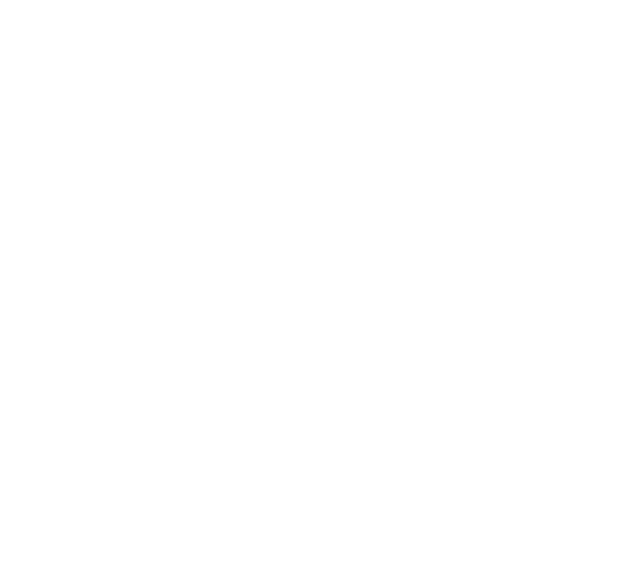
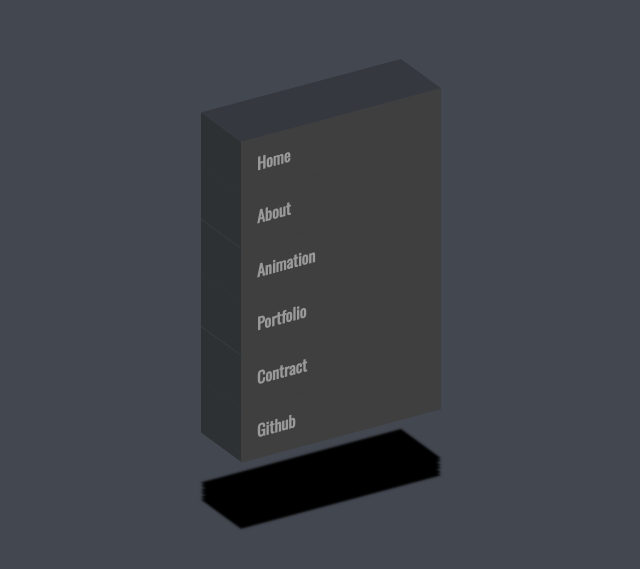
Before and after one commit to kich555/Style-Playground, a React (Create React App) app in the folder playground/: page / in a window 1280 px wide. Before the commit this address had no page. Shown: the part 125-694 px from the top of the page, without its empty margins (299-939 px from the left). Built offline with nearby package versions, Linux system fonts and the light colour scheme.

Commit message:
Refactoring Routes

```diff
--- a/playground/src/Routes.js
+++ b/playground/src/Routes.js
@@ -21,7 +21,10 @@
   return (
     <Suspense fallback={loading()}>
       <Routes>
-        <Route path="/home" element={<Main />} />
+        {['/', '/home'].map(path => (
+          <Route path={path} element={<Main />} />
+        ))}
+        <Route path="/" element={<Main />} />
         <Route path="/about" element={<About />} />
         <Route path="/animation" element={<Animation />} />
         <Route path="/animation/detail/:name" element={<AnimationDetail />} />
```
